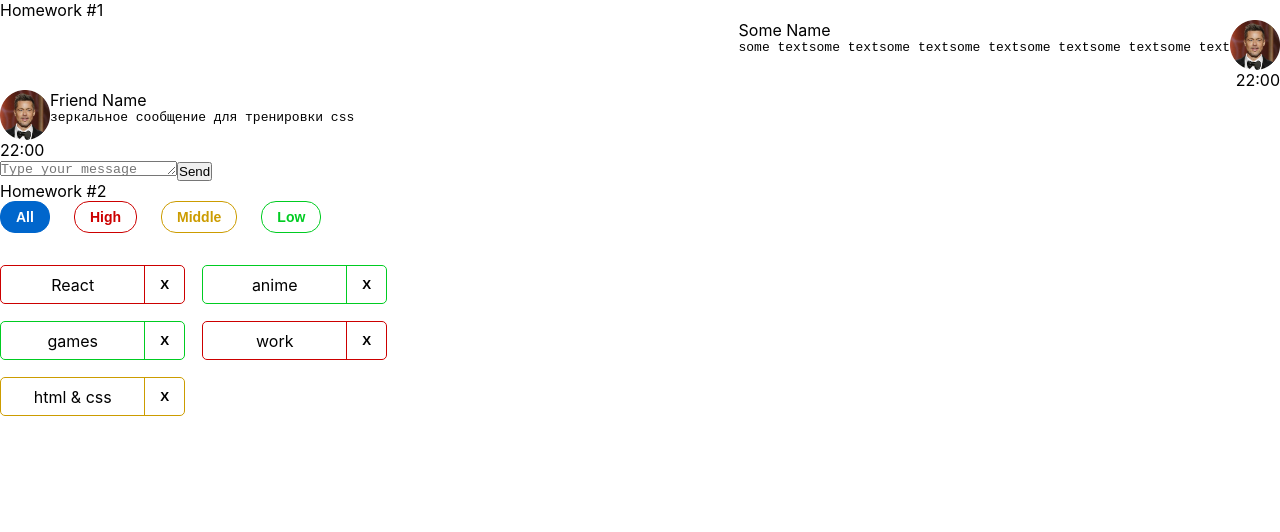
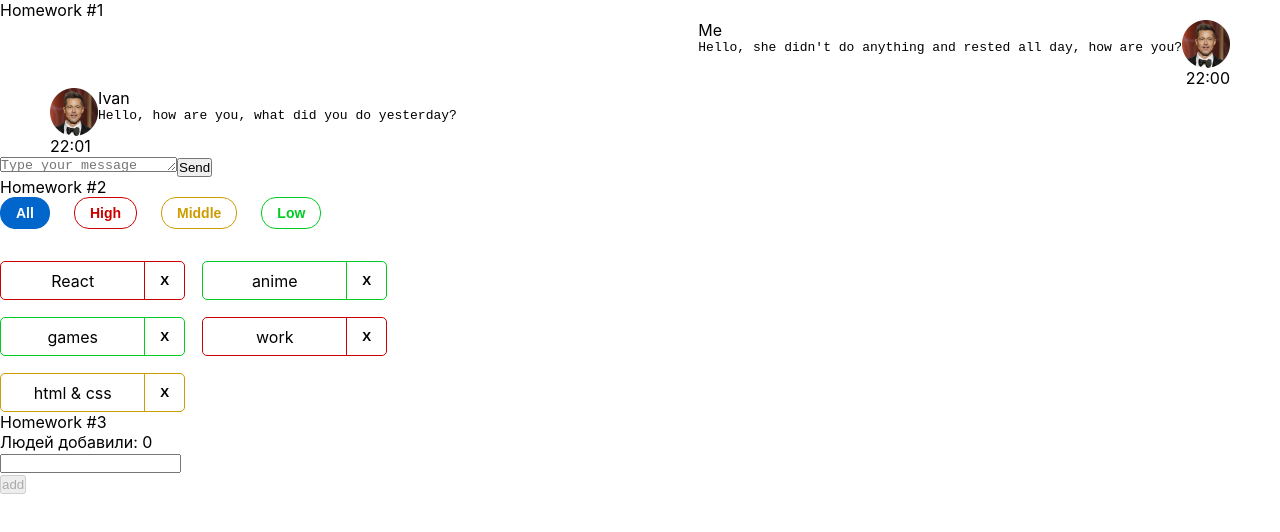
Before and after one commit to PavelGr1shchuk/hws2-master, a React (Create React App) app: page /#/pre-junior in a window 1280 px wide. Before the commit this address led to /. Shown: the top 532 px of the page. Built offline with nearby package versions, Linux system fonts and the light colour scheme.

Commit message:
fear: HW3

```diff
--- a/src/s1-main/App.tsx
+++ b/src/s1-main/App.tsx
@@ -2,6 +2,7 @@
 import s from './App.module.css'
 import HW1 from '../s2-homeworks/hw01/HW1'
 import HW2 from '../s2-homeworks/hw02/HW2'
+import HW3 from '../s2-homeworks/hw03/HW3'
 
 function App() {
     return (
@@ -9,7 +10,7 @@
             <HW1/>
             {/*раскомментировать по ходу выполнения*/}
             <HW2/>
-            {/*<HW3/>*/}
+            <HW3/>
             {/*<HW4/>*/}
 
             {/*при выполнении дз 5 и более - закомментировать здесь дз 1-4, так как они есть внутри дз 5*/}
--- a/src/s2-homeworks/hw01/HW1.tsx
+++ b/src/s2-homeworks/hw01/HW1.tsx
@@ -31,10 +31,10 @@
     id: 0,
     user: {
         avatar: avatar, // можно менять
-        name: 'Some Name',  // можно менять
+        name: 'Me',  // можно менять
     },
     message: {
-        text: 'some textsome textsome textsome textsome textsome textsome text', // можно менять
+        text: 'Hello, she didn\'t do anything and rested all day, how are you?', // можно менять
         time: '22:00', // можно менять
     },
 }
@@ -42,11 +42,11 @@
     id: 100,
     user: {
         avatar: avatar, // можно менять
-        name: 'Friend Name', // можно менять
+        name: 'Ivan', // можно менять
     },
     message: {
-        text: 'зеркальное сообщение для тренировки css', // можно менять
-        time: '22:00', // можно менять
+        text: 'Hello, how are you, what did you do yesterday?', // можно менять
+        time: '22:01', // можно менять
     },
 }
 
--- a/src/s2-homeworks/hw01/friend-message/FriendMessage.module.css
+++ b/src/s2-homeworks/hw01/friend-message/FriendMessage.module.css
@@ -1,5 +1,5 @@
 .friendMessage {
-
+    padding-inline: 50px;
 }
 
 .friendImageAndText {
@@ -7,8 +7,8 @@
 }
 
 .friendImageAndText img {
-    height: 50px;
-    width: 50px;
+    height: 48px;
+    width: 48px;
 }
 
 .friendText {
--- a/src/s2-homeworks/hw01/message/Message.module.css
+++ b/src/s2-homeworks/hw01/message/Message.module.css
@@ -1,5 +1,5 @@
 .message {
-
+    padding-inline: 50px;
 }
 
 .imageAndText {
@@ -8,8 +8,8 @@
 }
 
 .imageAndText img {
-    height: 50px;
-    width: 50px;
+    height: 48px;
+    width: 48px;
 }
 
 .text {
--- a/src/s2-homeworks/hw03/Greeting.tsx
+++ b/src/s2-homeworks/hw03/Greeting.tsx
@@ -2,14 +2,14 @@
 import s from './Greeting.module.css'
 
 type GreetingPropsType = {
-    name: any // need to fix any
-    setNameCallback: any // need to fix any
-    addUser: any // need to fix any
-    onBlur: any // need to fix any
-    onEnter: any // need to fix any
-    error: any // need to fix any
-    totalUsers: any // need to fix any
-    lastUserName?: any // need to fix any
+    name: string
+    setNameCallback: (e: ChangeEvent<HTMLInputElement>) => void
+    addUser: () => void
+    onBlur: () => void
+    onEnter: (e: KeyboardEvent<HTMLInputElement>) => void
+    error: string
+    totalUsers: number
+    lastUserName?: string
 }
 
 // презентационная компонента (для верстальщика)
@@ -25,7 +25,7 @@
         lastUserName,
     } // деструктуризация пропсов
 ) => {
-    const inputClass = s.errorInput // need to fix with (?:)
+    const inputClass = error ? s.errorInput : '';
 
     return (
         <div id={'hw3-form'} className={s.greetingForm}>
--- a/src/s2-homeworks/hw03/GreetingContainer.tsx
+++ b/src/s2-homeworks/hw03/GreetingContainer.tsx
@@ -2,19 +2,33 @@
 import Greeting from './Greeting'
 import { UserType } from './HW3'
 
+type SetNameType = (name: string) => void
+
 type GreetingContainerPropsType = {
-    users: any // need to fix any
-    addUserCallback: any // need to fix any
+    users: UserType[]
+    addUserCallback: SetNameType
 }
 
-export const pureAddUser = (name: any, setError: any, setName: any, addUserCallback: any) => {
+export const pureAddUser = (name: string, setError: (error: string) => void, setName: SetNameType, addUserCallback: SetNameType) => {
     // если имя пустое - показать ошибку, иначе - добавить юзера и очистить инпут
+    if (!name) {
+        setError('Name should not be empty');
+    } else {
+        addUserCallback(name);
+        setName('');
+    }
 }
 
-export const pureOnBlur = (name: any, setError: any) => { // если имя пустое - показать ошибку
+export const pureOnBlur = (name: string, setError: (error: string) => void) => { // если имя пустое - показать ошибку
+    if (!name) {
+        setError('Name should not be empty');
+    }
 }
 
-export const pureOnEnter = (e: any, addUser: any) => { // если нажата кнопка Enter - добавить
+export const pureOnEnter = (e: KeyboardEvent<HTMLInputElement>, addUser: () => void) => { // если нажата кнопка Enter - добавить
+    if (e.key === 'Enter') {
+        addUser();
+    }
 }
 
 // более простой и понятный для новичков
@@ -26,11 +40,11 @@
     addUserCallback,
 }) => {
     // деструктуризация пропсов
-    const [name, setName] = useState<any>('') // need to fix any
-    const [error, setError] = useState<any>('') // need to fix any
+    const [name, setName] = useState('')
+    const [error, setError] = useState('')
 
-    const setNameCallback = (e: any) => { // need to fix any
-        setName('some name') // need to fix
+    const setNameCallback = (e: ChangeEvent<HTMLInputElement>) => {
+        setName(e.currentTarget.value)
 
         error && setError('')
     }
@@ -42,12 +56,12 @@
         pureOnBlur(name, setError)
     }
 
-    const onEnter = (e: any) => {
+    const onEnter = (e: KeyboardEvent<HTMLInputElement>) => {
         pureOnEnter(e, addUser)
     }
 
-    const totalUsers = 0 // need to fix
-    const lastUserName = 'some name' // need to fix
+    const totalUsers = users.length;
+    const lastUserName = users.at(-1)?.name;
 
     return (
         <Greeting
--- a/src/s2-homeworks/hw03/HW3.tsx
+++ b/src/s2-homeworks/hw03/HW3.tsx
@@ -19,20 +19,22 @@
 
 // types
 export type UserType = {
-    _id: any // need to fix any
-    name: any // need to fix any
+    _id: string
+    name: string
 }
 
-export const pureAddUserCallback = (name: any, setUsers: any, users: any) => { // need to fix any
-    const user = { // need to fix
+export const pureAddUserCallback = (name: string, setUsers: (users: UserType[]) => void, users: UserType[]) => {
+    const user = {
+        _id: v1(),
+        name
     }
     setUsers([...users, user])
 }
 
 const HW3 = () => {
-    const [users, setUsers] = useState<any>([]) // need to fix any
+    const [users, setUsers] = useState<UserType[]>([])
 
-    const addUserCallback = (name: any) => { // need to fix any
+    const addUserCallback = (name: string) => {
         pureAddUserCallback(name, setUsers, users)
     }
 
```
